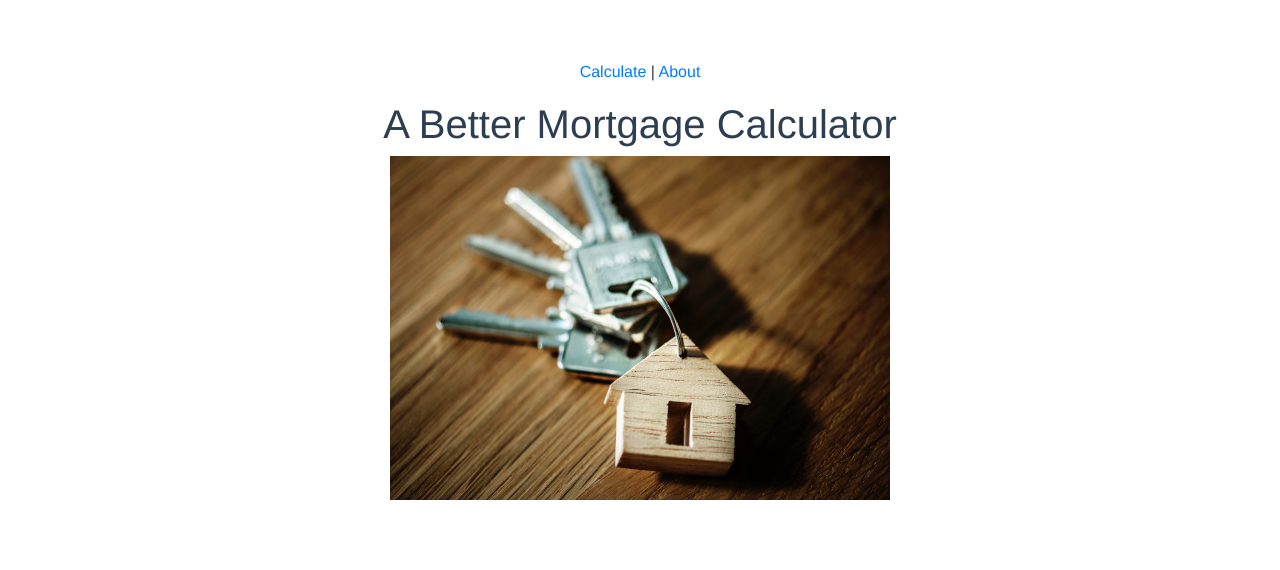
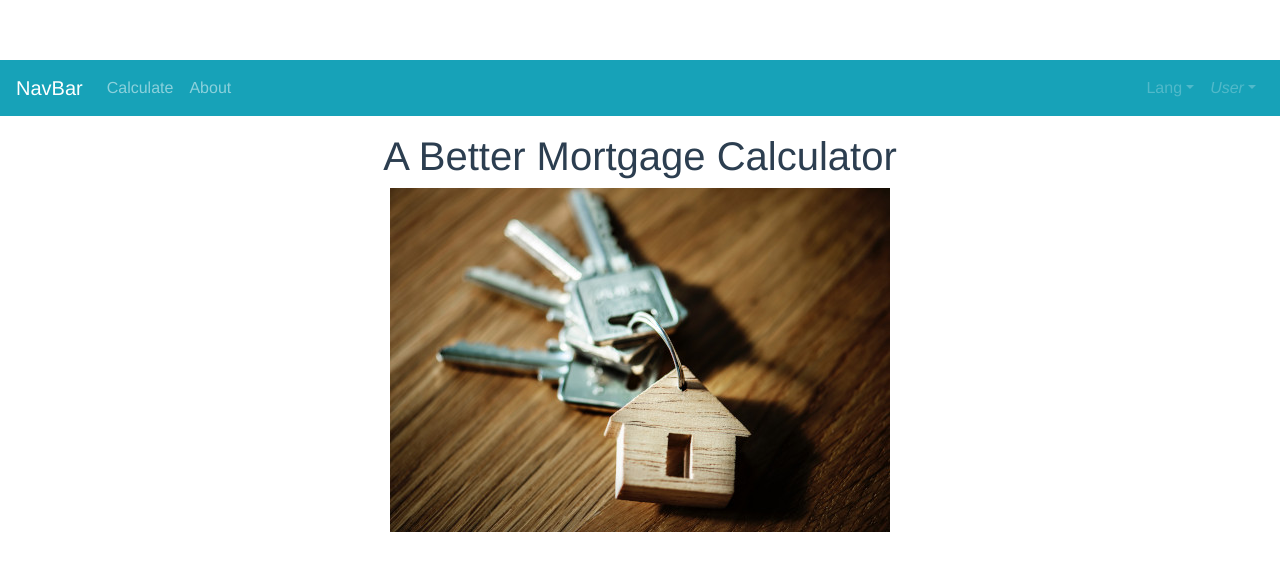
Before and after one commit to pstarliu/better-mortgage-cal-vue, a Vue app: page / in a window 1280 px wide. Shown: the top 570 px of the page. Built offline with nearby package versions, Linux system fonts and the light colour scheme.

Commit message:
Add NavBar for navigation

```diff
--- a/package.json
+++ b/package.json
@@ -17,7 +17,6 @@
     "@vue/cli-plugin-babel": "^3.0.5",
     "@vue/cli-plugin-eslint": "^3.0.5",
     "@vue/cli-service": "^3.0.5",
-    "vue-cli-plugin-bootstrap-vue": "^0.1.0",
     "vue-template-compiler": "^2.5.17"
   },
   "eslintConfig": {
--- a/src/App.vue
+++ b/src/App.vue
@@ -1,11 +1,8 @@
+
 <template>
   <div id="app">
     <p>
-    <!-- use router-link component for navigation. -->
-    <!-- specify the link by passing the `to` prop. -->
-    <!-- `<router-link>` will be rendered as an `<a>` tag by default -->
-    <router-link to="/calculate">Calculate</router-link> |
-    <router-link to="/about">About</router-link>
+      <app-header></app-header>
   </p>
   <!-- route outlet -->
   <!-- component matched by the route will render here -->
@@ -14,6 +11,7 @@
 </template>
 
 <script>
+import Header from './components/Header.vue'
 import Home from './components/Home.vue'
 import About from './components/About.vue'
 import Calculate from './components/Calculate.vue'
@@ -21,6 +19,7 @@ import Calculate from './components/Calculate.vue'
 export default {
   name: 'app',
   components: {
+    appHeader: Header,
     Home,
     Calculate,
     About
--- /dev/null
+++ b/src/components/Header.vue
@@ -0,0 +1,36 @@
+<template>
+  <b-navbar toggleable="md" type="dark" variant="info">
+
+    <b-navbar-toggle target="nav_collapse"></b-navbar-toggle>
+
+    <b-navbar-brand href="#">NavBar</b-navbar-brand>
+
+    <b-collapse is-nav id="nav_collapse">
+
+      <b-navbar-nav>
+        <b-nav-item to="/calculate">Calculate</b-nav-item>
+        <b-nav-item to="/about">About</b-nav-item>
+      </b-navbar-nav>
+
+      <!-- Right aligned nav items -->
+      <b-navbar-nav class="ml-auto">
+
+        <b-nav-item-dropdown text="Lang" right disabled>
+          <b-dropdown-item href="#">EN</b-dropdown-item>
+          <b-dropdown-item href="#">ZH</b-dropdown-item>
+        </b-nav-item-dropdown>
+
+        <b-nav-item-dropdown right disabled>
+          <!-- Using button-content slot -->
+          <template slot="button-content">
+            <em>User</em>
+          </template>
+          <b-dropdown-item href="#">Profile</b-dropdown-item>
+          <b-dropdown-item href="#">Signout</b-dropdown-item>
+        </b-nav-item-dropdown>
+      </b-navbar-nav>
+
+    </b-collapse>
+  </b-navbar>
+
+</template>
```
Also changed, not shown: 1 other file (tests, documents, lock files or other folders).
